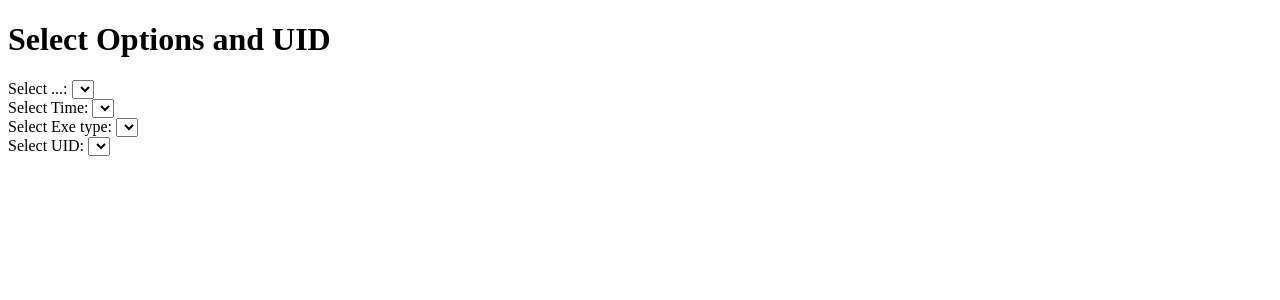
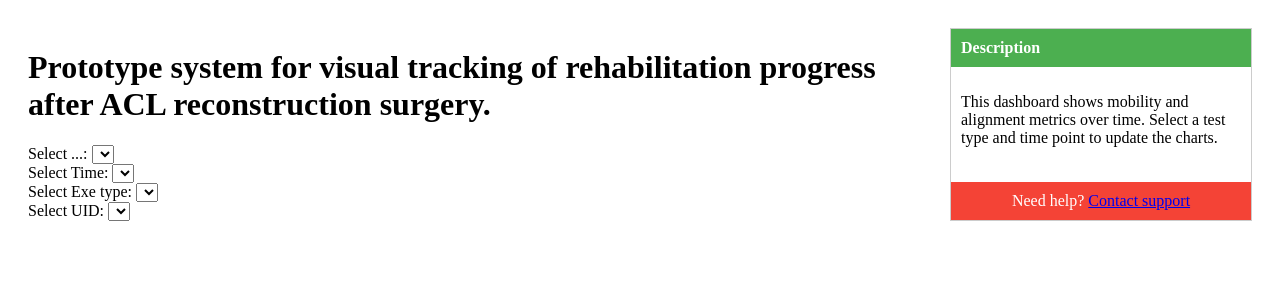
Before and after one commit to MaksimKS81/Flask_test_app, a Flask app: page / in a window 1280 px wide. Shown: the top 300 px of the page. Run offline with Flask 3, Linux system fonts and the light colour scheme; the visitor is signed in with stand-in values (Sample User, id 1); data that the repository does not hold is empty; parts of the project's set-up code (start-up, migrations or seed data) failed here and were passed over; some libraries are stand-ins or nearby versions.

Commit message:
changed visual part

```diff
--- a/templates/home.html
+++ b/templates/home.html
@@ -2,9 +2,43 @@
 <html lang="en">
 <head>
     <meta charset="UTF-8" />
-    <title>Two Spider Charts + UID</title>
+    <title>Home</title>
     <script src="https://cdn.plot.ly/plotly-latest.min.js"></script>
     <style>
+        /* Container for main content + sidebar */
+        .container {
+          display: flex;
+        }
+        /* Main chart area */
+        .main-content {
+          flex: 1;
+          padding: 20px;
+        }
+        /* Sidebar info box */
+        .info-box {
+          width: 300px;
+          margin: 20px;
+          border: 1px solid #ccc;
+          display: flex;
+          flex-direction: column;
+        }
+        .info-header {
+          background-color: #4CAF50;   /* green */
+          color: white;
+          padding: 10px;
+          font-weight: bold;
+        }
+        .info-body {
+          flex: 1;
+          padding: 10px;
+        }
+        .info-footer {
+          background-color: #f44336;   /* red */
+          color: white;
+          padding: 10px;
+          text-align: center;
+        }
+
         #charts-container {
             display: flex;
             justify-content: space-between;
@@ -15,7 +49,9 @@
     </style>
 </head>
 <body>
-    <h1>Select Options and UID</h1>
+  <div class="container">
+    <div class="main-content">
+      <h1>Prototype system for visual tracking of rehabilitation progress after ACL reconstruction surgery.</h1>
 
       <!-- Dropdown for chart 1 -->
       <div>
@@ -44,6 +80,21 @@
       <!-- Chart divs -->
       <div id="charts-container">
           <div id="chart1" class="chart"></div>
+      </div>
+    </div>
+
+    <div class="info-box">
+      <div class="info-header">Description</div>
+      <div class="info-body">
+        <p>
+          This dashboard shows mobility and alignment metrics over time.
+          Select a test type and time point to update the charts.
+        </p>
+      </div>
+      <div class="info-footer">
+          Need help? <a href="mailto:mkrivolapov@darimotion.com">Contact support</a>
+      </div>
+    </div>
   </div>
 
   <script>
```
Also changed, not shown: app.yaml (+6 -16 lines). Lines whose indentation alone changed are shown as unchanged.
